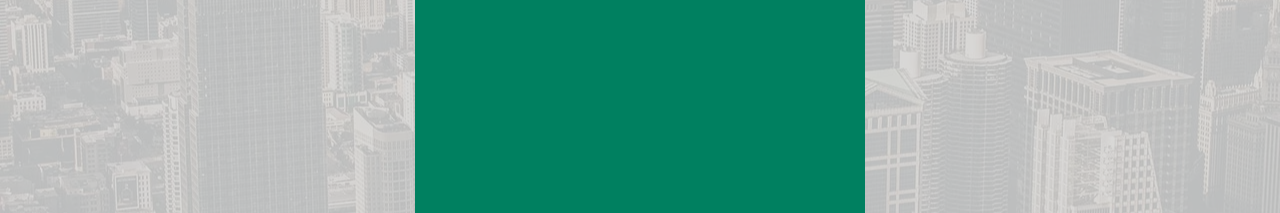
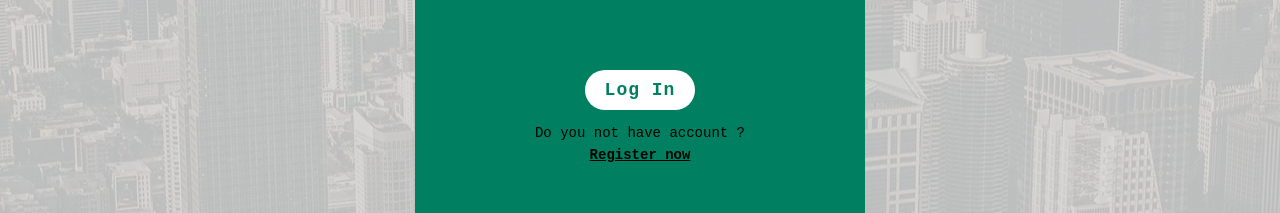
Before and after one commit to ViniUme/Secure-Login, a Next.js app: page / in a window 1280 px wide. Shown: the part 414-627 px from the top of the page. Built offline with nearby package versions, Linux system fonts and the light colour scheme; a web font is replaced by a local one.

Commit message:
feat: Create login/signin buttons

```diff
--- a/src/pages/index.tsx
+++ b/src/pages/index.tsx
@@ -1,5 +1,6 @@
 import { ChangeEvent, useState } from 'react';
 import Image from 'next/image';
+import Link from 'next/link';
 import Person2Icon from '@mui/icons-material/Person2';
 import LockIcon from '@mui/icons-material/Lock';
 import VisibilityIcon from '@mui/icons-material/Visibility';
@@ -21,29 +22,34 @@ export default function Index() {
     }
 
     return (
-        <Page title="Home - Login" description="Simple login page">
+        <Page title='Home - Login' description='Simple login page'>
             <main className={styles.container}>
                 <form className={styles.form}>
-                    <Image className={styles.icon} src="/favicon.ico" width={70} height={70} alt="logo"/>
+                    <Image className={styles.icon} src='/favicon.ico' width={70} height={70} alt='logo'/>
 
                     <h1 className={styles.header}>log in</h1>
 
                     <div className={styles.div}>
-                        <input className={styles.input} type="text" value={val.user} id="user" onChange={(element) => InputVal(element)} placeholder=" "/>
-                        <label className={styles.label} htmlFor="user"><Person2Icon/> Username</label>
+                        <input className={styles.input} type='text' value={val.user} id='user' onChange={(element) => InputVal(element)} placeholder=' '/>
+                        <label className={styles.label} htmlFor='user'><Person2Icon/> Username</label>
                         <hr className={styles.line}/>
                     </div>
+
                     <div className={styles.div}>
-                        <input className={styles.input} type={visible ? 'text' : 'password'} value={val.pass} id="pass" onChange={(element) => InputVal(element)} placeholder=" "/>
+                        <input className={styles.input} type={visible ? 'text' : 'password'} value={val.pass} id='pass' onChange={(element) => InputVal(element)} placeholder=' '/>
 
                         {visible ?
                             <VisibilityIcon className={styles.view_icon} onClick={() => setView(false)}/> :
                             <VisibilityOffIcon className={styles.view_icon} onClick={() => setView(true)}/>
                         }
 
-                        <label className={styles.label} htmlFor="pass"><LockIcon/> Password</label>
+                        <label className={styles.label} htmlFor='pass'><LockIcon/> Password</label>
                         <hr className={styles.line}/>
                     </div>
+
+                    <button className={styles.submit} type='submit'>log in</button>
+                    <span className={styles.register_text}>Do you not have account ?</span>
+                    <Link href="#" className={styles.register_link}>Register now</Link>
                 </form>
             </main>
         </Page>
--- a/src/styles/index.module.scss
+++ b/src/styles/index.module.scss
@@ -89,5 +89,31 @@
                 cursor: pointer;
             }
         }
+
+        .submit {
+            margin-top: 50px;
+            padding: 10px 20px;
+            border: none;
+            border-radius: 20px;
+            background: #fff;
+            color: var(--main-color);
+            letter-spacing: 1px;
+            font: bold 18px 'Fira Mono',  monospace, sans-serif;
+            text-transform: capitalize;
+        }
+
+        .register_text, .register_link {
+            font: 14px 'Fira Mono', monospace, sans-serif;
+        }
+
+        .register_text {
+            margin: 15px 0 6px 0;
+        }
+
+        .register_link {
+            color: var(--contrast-color);
+            font-weight: bold;
+            text-decoration: underline;
+        }
     }
 }
```
